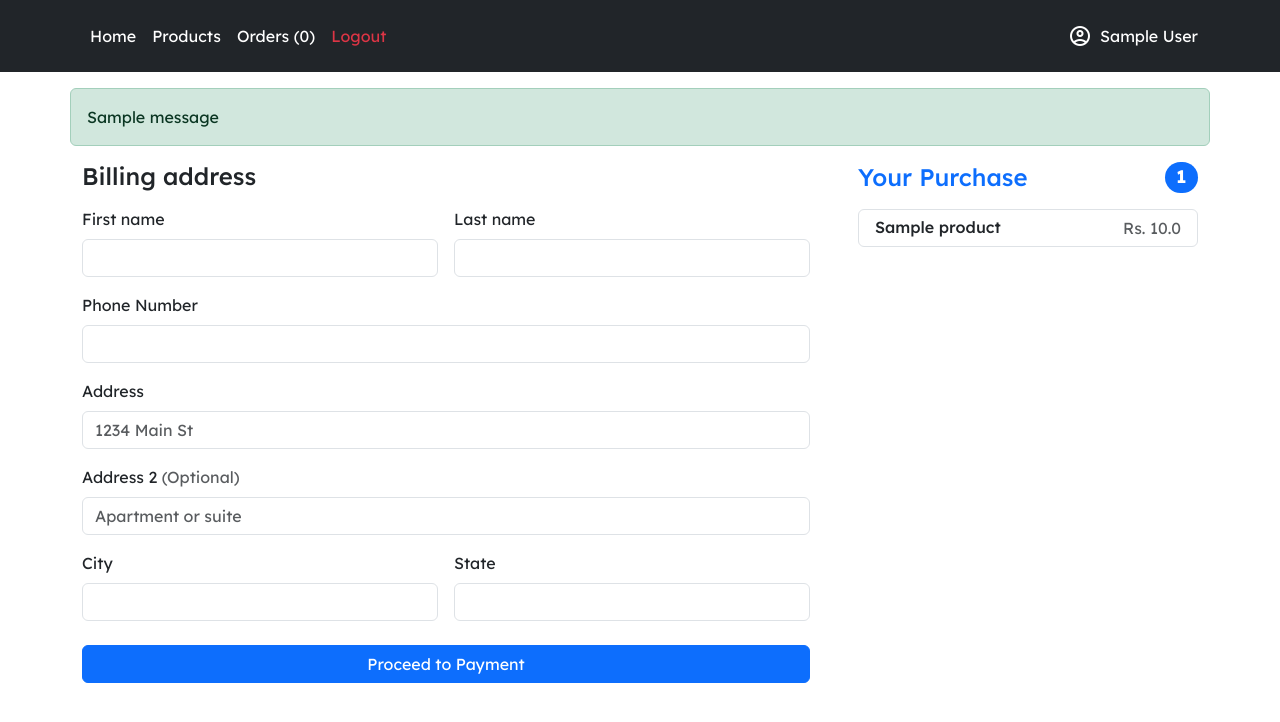
After one commit to pokhrelgopal/flask-ecommerce, a Flask app: page /checkout/1 in a window 1280 px wide. The commit adds this page. Shown: the top 722 px of the page. Run offline with Flask 3, Linux system fonts and the light colour scheme; the visitor is signed in with stand-in values (Sample User, id 1); tables that the repository leaves empty hold one stand-in row (values such as "Sample post"); one stand-in notice (Sample message) is shown.

Commit message:
payment integration

```diff
--- a/app/routes.py
+++ b/app/routes.py
@@ -1,9 +1,10 @@
 from flask import Flask, render_template, request, redirect, url_for, session, flash
 from app import app, db
-from app.models import User, Product
-from functools import wraps
+from app.models import User, Product, Billing, OrderDetails
+import requests
 from werkzeug.utils import secure_filename
 import os
+import json
 
 UPLOAD_FOLDER = os.path.join("media", "uploads")
 ALLOWED_EXTENSIONS = {"png", "jpg", "jpeg", "webp"}
@@ -108,6 +109,61 @@ def orders():
         flash("Please login to continue.", "warning")
         return redirect(url_for("login"))
     return render_template("orders.html", status=status)
+
+
+@app.route("/checkout/<int:product_id>", methods=["GET", "POST"])
+def checkout(product_id):
+    status = is_authenticated()
+    if not status:
+        flash("Please login to continue.", "warning")
+        return redirect(url_for("login"))
+    product = Product.query.filter_by(id=product_id).first()
+
+    if request.method == "POST":
+        first_name = request.form.get("first_name")
+        last_name = request.form.get("last_name")
+        phone = request.form.get("phone")
+        address = request.form.get("address1")
+        address2 = request.form.get("address2")
+        city = request.form.get("city")
+        state = request.form.get("state")
+        amount = product.price
+
+        my_billing = Billing(
+            first_name=first_name,
+            last_name=last_name,
+            phone=phone,
+            address=address,
+            address2=address2,
+            city=city,
+            state=state,
+            amount=amount,
+        )
+        db.session.add(my_billing)
+        db.session.commit()
+
+        my_order = OrderDetails(
+            product_id=product.id, billing_id=my_billing.id, user_id=session["user_id"]
+        )
+        db.session.add(my_order)
+        db.session.commit()
+
+        # ! Payment Gateway Integration
+        URL = "https://a.khalti.com/api/v2/epayment/initiate/"
+        payload = json.dumps(
+            {
+                "return_url": "http://localhost:5000",
+                "website_url": "http://localhost:5000",
+                "amount": amount,
+                "purchase_order_id": my_order.id,
+                "purchase_order_name": product.name,
+            }
+        )
+        headers = {"Authorization": "Key dbf107a9c72548468029bdf82a8335de"}
+        response = requests.post(URL, data=payload, headers=headers)
+        print(response.text)
+
+    return render_template("checkout.html", status=status, product=product)
 
 
 @app.route("/profile", methods=["GET", "POST"])
--- /dev/null
+++ b/app/templates/checkout.html
@@ -0,0 +1,98 @@
+{% extends 'layouts/base.html' %}
+{% block title %}
+GadgetHub
+{% endblock title %}
+{% block content %}
+{% include 'common/header.html' %}
+{% with messages = get_flashed_messages(with_categories=true) %}
+{% if messages %}
+{% for category, message in messages %}
+<div class="container mx-auto mt-3 alert alert-{{category}}" role="alert">
+    {{message}}
+</div>
+{% endfor %}
+{% endif %}
+{% endwith %}
+<div class="container mx-auto my-3">
+    <div class="row g-5">
+        <div class="col-md-5 col-lg-4 order-md-last">
+            <h4 class="d-flex justify-content-between align-items-center mb-3">
+                <span class="text-primary">Your Purchase</span>
+                <span class="badge bg-primary rounded-pill">1</span>
+            </h4>
+            <ul class="list-group mb-3">
+                <li class="list-group-item d-flex justify-content-between lh-sm">
+                    <div>
+                        <h6 class="my-0">{{product.name}}</h6>
+                    </div>
+                    <span class="text-body-secondary">Rs. {{product.price}}</span>
+                </li>
+
+            </ul>
+
+        </div>
+        <div class="col-md-7 col-lg-8">
+            <h4 class="mb-3">Billing address</h4>
+            <form class="needs-validation" novalidate="" method="post"
+                action="{{ url_for('checkout', product_id=product.id) }}">
+                <div class="row g-3">
+                    <div class="col-sm-6">
+                        <label for="firstName" class="form-label">First name</label>
+                        <input required type="text" class="form-control" id="firstName" name="first_name">
+                        <div class="invalid-feedback">
+                            Valid first name is required.
+                        </div>
+                    </div>
+                    <div class="col-sm-6">
+                        <label for="lastName" class="form-label">Last name</label>
+                        <input required type="text" class="form-control" id="lastName" name="last_name">
+                        <div class="invalid-feedback">
+                            Valid last name is required.
+                        </div>
+                    </div>
+                    <div class="col-12">
+                        <label for="phone" class="form-label">Phone Number </label>
+                        <input required type="number" class="form-control" id="phone" name="phone">
+                        <div class="invalid-feedback">
+                            Please enter a valid email address for shipping updates.
+                        </div>
+                    </div>
+                    <div class="col-12">
+                        <label for="address" class="form-label">Address</label>
+                        <input required type="text" class="form-control" id="address" placeholder="1234 Main St"
+                            name="address1">
+                        <div class="invalid-feedback">
+                            Please enter your shipping address.
+                        </div>
+                    </div>
+                    <div class="col-12">
+                        <label for="address2" class="form-label">Address 2 <span
+                                class="text-body-secondary">(Optional)</span></label>
+                        <input required type="text" class="form-control" id="address2" placeholder="Apartment or suite"
+                            name="address2">
+                    </div>
+                    <div class="col-md-6">
+                        <label for="country" class="form-label">City</label>
+                        <input required type="text" class="form-control" id="city" name="city">
+
+                        <div class="invalid-feedback">
+                            Please select a valid country.
+                        </div>
+                    </div>
+                    <div class="col-md-6">
+                        <label for="country" class="form-label">State</label>
+                        <input required type="text" class="form-control" id="state" name="state">
+
+                        <div class="invalid-feedback">
+                            Please select a valid country.
+                        </div>
+                    </div>
+                </div>
+                <button class="w-100 btn btn-primary mt-4" type="submit">Proceed to Payment</button>
+            </form>
+        </div>
+    </div>
+</div>
+
+
+{% endblock content %}
--- a/app/templates/common/header.html
+++ b/app/templates/common/header.html
@@ -9,8 +9,8 @@
                 <li><a href="{{ url_for('index') }}" class="nav-link px-2 text-white">Home</a></li>
                 <li><a href="{{ url_for('products') }}" class="nav-link px-2 text-white">Products</a></li>
                 {% if is_authenticated %}
-                <li><a href="{{ url_for('cart') }}" class="nav-link px-2 text-white">Cart</a></li>
-                <li><a href="{{ url_for('orders') }}" class="nav-link px-2 text-white">Orders</a></li>
+                <!-- <li><a href="{{ url_for('cart') }}" class="nav-link px-2 text-white">Cart</a></li> -->
+                <li><a href="{{ url_for('orders') }}" class="nav-link px-2 text-white">Orders (0)</a></li>
                 <li><a href="{{ url_for('logout') }}" class="nav-link px-2 text-danger">Logout</a></li>
                 {% endif %}
 
```
Also changed, not shown: app/models.py (+30 -0 lines), app/templates/common/sidebar.html (+1 -7 lines), app/templates/products.html (+16 -3 lines), media/uploads/nike.png (added), media/uploads/puma.png (added).
